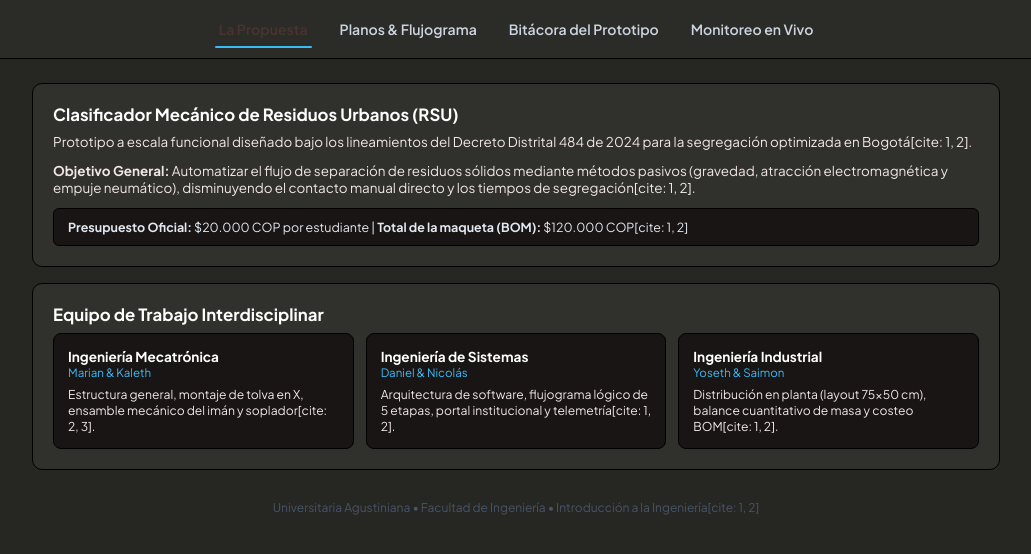
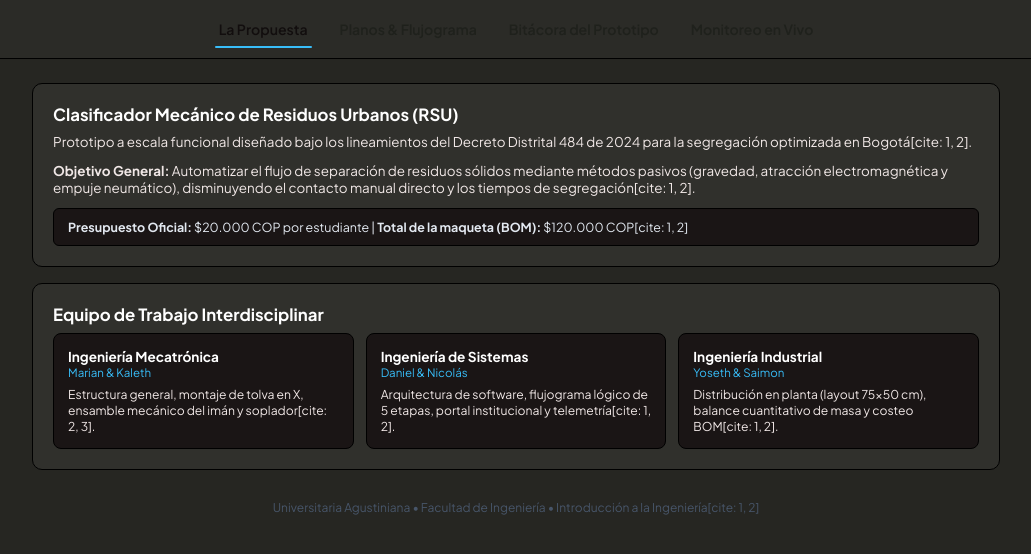
Before and after one commit to victorramirezp/Proyecto_Residuos, a plain HTML site: page index.html in a window 1280 px wide. Shown: the whole page, without its empty margins (124-1155 px from the left). Drawn offline with nearby package versions, Linux system fonts and the light colour scheme.

Commit message:
Update index.html

```diff
--- a/index.html
+++ b/index.html
@@ -50,7 +50,7 @@
     .menu-link {
       background: transparent;
       border: none;
-      color: #cbd5e1;
+      color: #1F211C;
       font-size: 0.88rem;
       font-weight: 600;
       cursor: pointer;
@@ -61,7 +61,7 @@
     }
 
     .menu-link:hover { color: #ffffff; }
-    .menu-link.active { color: #4A342F; }
+    .menu-link.active { color: #120E0E; }
     .menu-link.active::after {
       content: '';
       position: absolute;
```
